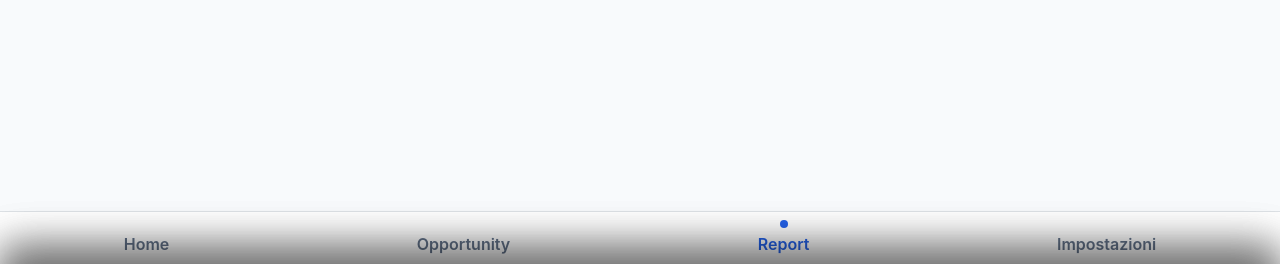
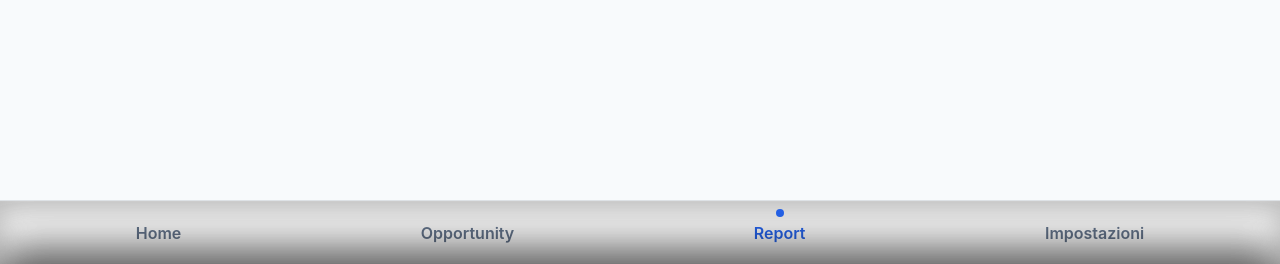
Before and after one commit to agservizi/flex-coresuite, a PHP site: page /admin/report.php in a window 1280 px wide. Shown: the part 536-800 px from the top of the page. Run offline with PHP 8.4, Linux system fonts and the light colour scheme; the visitor is signed in with stand-in values (Sample User, id 1); data that the repository does not hold is empty; some libraries are stand-ins or nearby versions.

Commit message:
Aggiungi ombra e padding alla classe body.bg-base per migliorare l'aspetto visivo

```diff
--- a/assets/css/style.css
+++ b/assets/css/style.css
@@ -127,7 +127,9 @@ body.bg-base {
     z-index: 20;
     background: var(--bg-card);
     border-top: 1px solid rgba(0,0,0,0.08);
-    box-shadow: none;
+    box-shadow: inset 0 1px 0 rgba(255,255,255,0.05), inset 0 10px 28px rgba(0,0,0,0.28);
+    padding-inline: 16px;
+    min-height: 64px;
 }
 
 .nav-pill {
```
